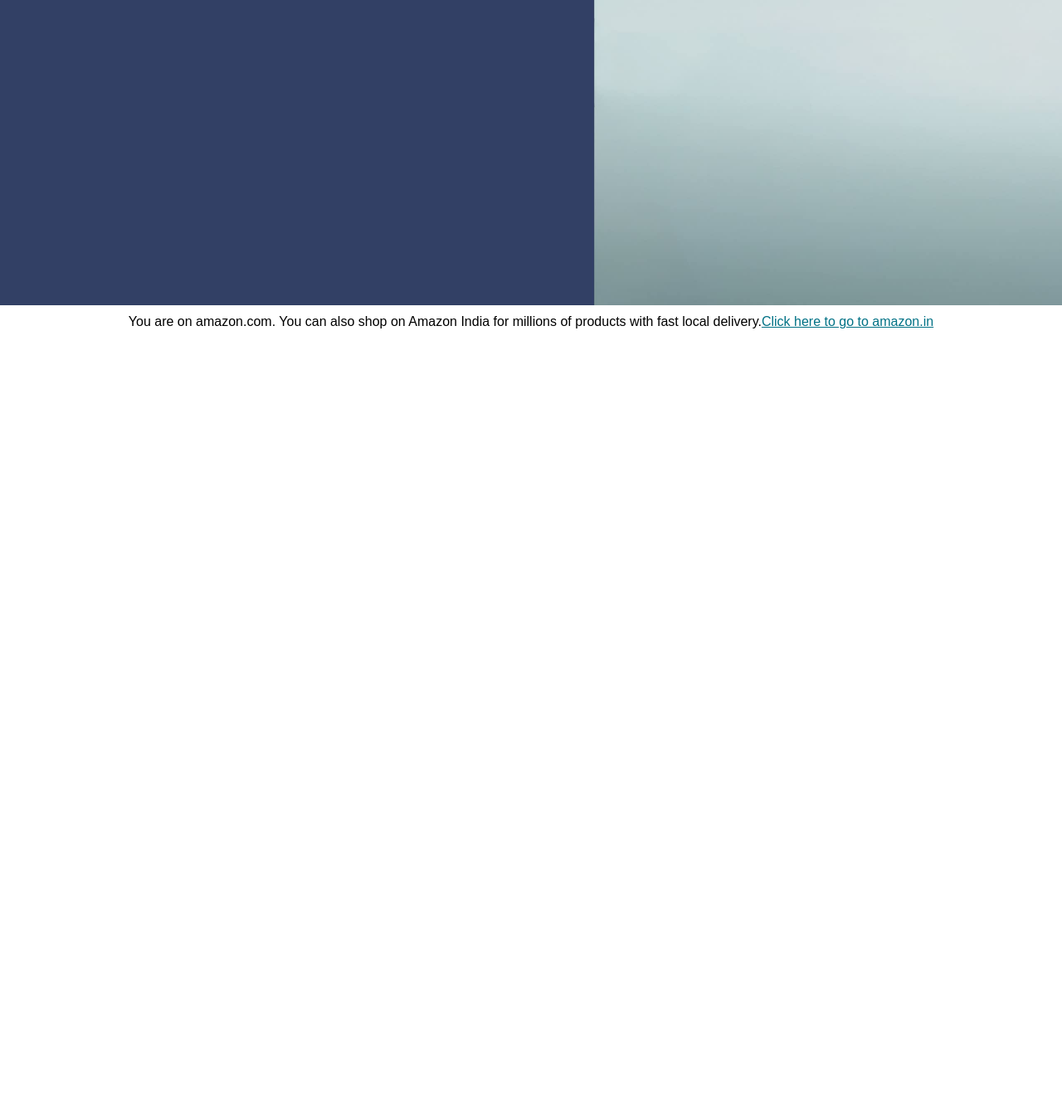
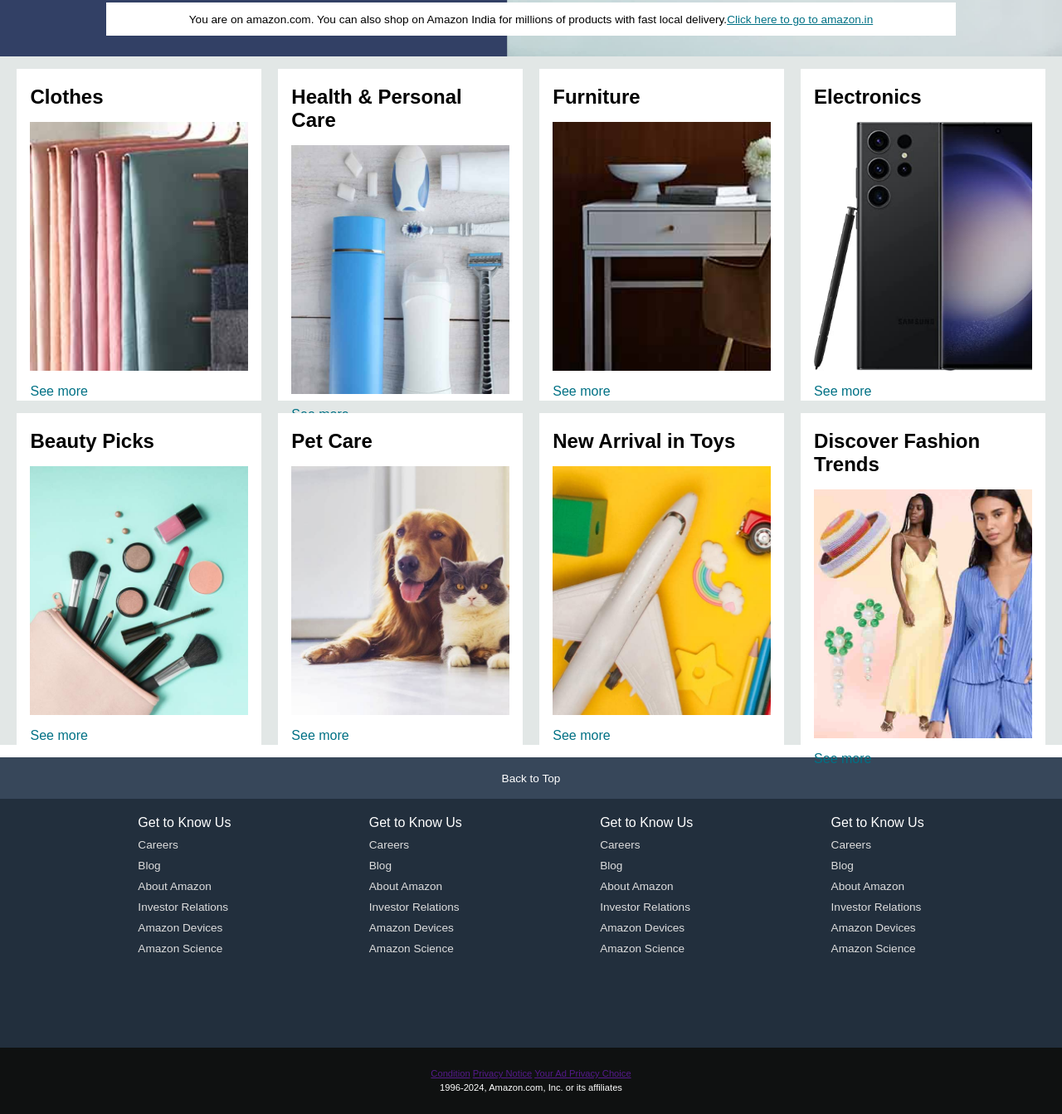
Before and after one commit to rita-sonak/Amazon-Clone, a plain HTML site: page index.html in a window 1280 px wide. Shown: the part 332-1675 px from the top of the page at 83% size. Before the commit the page ends 800 px from the top, so only its background shows below. Drawn offline with Linux system fonts and the light colour scheme.

Commit message:
completed html and css version

```diff
--- a/index.html
+++ b/index.html
@@ -61,7 +61,122 @@
             </div>
          </div>
     </header>
-    <div class="hero-section"></div>
-    <div class="hero-message">You are on amazon.com. You can also shop on Amazon India for millions of products with fast local delivery. <a href=""> Click here to go to amazon.in</a></div>
-</body>
+    <div class="hero-section">
+        <div class="hero-message">
+            You are on amazon.com. You can also shop on Amazon India for millions of products with fast local delivery. <a href=""> Click here to go to amazon.in</a>
+        </div>
+    </div>
+
+    <div class="shop-section">
+        <div class="box">
+            <div class="box-content">
+                <h2>Clothes</h2>
+                <div class="box-img" style=" background-image: url('images/box1_image.jpg');"></div>
+                <p>See more</p>
+            </div>
+        </div>
+        <div class="box">
+            <div class="box-content">
+                <h2>Health & Personal Care</h2>
+                <div class="box-img" style=" background-image: url('images/box2_image.jpg');"></div>
+                <p>See more</p>
+            </div>
+        </div>
+        <div class="box">
+            <div class="box-content">
+                <h2>Furniture</h2>
+                <div class="box-img" style=" background-image: url('images/box3_image.jpg');"></div>
+                <p>See more</p>
+            </div>
+        </div>
+        <div class="box">
+            <div class="box-content">
+                <h2>Electronics</h2>
+                <div class="box-img" style=" background-image: url('images/box4_image.jpg');"></div>
+                <p>See more</p>
+            </div>
+        </div>
+        <div class="box">
+            <div class="box-content">
+                <h2>Beauty Picks</h2>
+                <div class="box-img" style=" background-image: url('images/box5_image.jpg');"></div>
+                <p>See more</p>
+            </div>
+        </div>
+        <div class="box">
+            <div class="box-content">
+                <h2>Pet Care</h2>
+                <div class="box-img" style=" background-image: url('images/box6_image.jpg');"></div>
+                <p>See more</p>
+            </div>
+        </div>
+        <div class="box">
+            <div class="box-content">
+                <h2>New Arrival in Toys</h2>
+                <div class="box-img" style=" background-image: url('images/box7_image.jpg');"></div>
+                <p>See more</p>
+            </div>
+        </div>
+        <div class="box">
+            <div class="box-content">
+                <h2>Discover Fashion Trends</h2>
+                <div class="box-img" style=" background-image: url('images/box8_image.jpg');"></div>
+                <p>See more</p>
+            </div>
+        </div>
+    </div>
+    <footer>
+        <div class="foot-panel1">
+            Back to Top
+        </div>
+        <div class="foot-panel2">
+            <ul>
+                <p>Get to Know Us</p>
+                <a>Careers</a>
+                <a>Blog</a>
+                <a>About Amazon</a>
+                <a>Investor Relations</a>
+                <a>Amazon Devices</a>
+                <a>Amazon Science</a>
+            </ul>
+            <ul>
+                <p>Get to Know Us</p>
+                <a>Careers</a>
+                <a>Blog</a>
+                <a>About Amazon</a>
+                <a>Investor Relations</a>
+                <a>Amazon Devices</a>
+                <a>Amazon Science</a>
+            </ul>
+            <ul>
+                <p>Get to Know Us</p>
+                <a>Careers</a>
+                <a>Blog</a>
+                <a>About Amazon</a>
+                <a>Investor Relations</a>
+                <a>Amazon Devices</a>
+                <a>Amazon Science</a>
+            </ul>
+            <ul>
+                <p>Get to Know Us</p>
+                <a>Careers</a>
+                <a>Blog</a>
+                <a>About Amazon</a>
+                <a>Investor Relations</a>
+                <a>Amazon Devices</a>
+                <a>Amazon Science</a>
+            </ul>
+        </div>
+        <div class="foot-panel3">
+            <div class="pages">
+                <a href="">Condition</a>
+                <a href="">Privacy Notice</a>
+                <a href="">Your Ad Privacy Choice</a>
+            </div>
+            <div class="copyright">
+                1996-2024, Amazon.com, Inc. or its affiliates
+            </div>
+        </div>
+    </footer>
+    </body>
 </html>
--- a/style.css
+++ b/style.css
@@ -136,7 +136,10 @@
 .hero-section{
     background-image: url("images/hero_image.jpg");
     background-size: cover;
-    height: 600px;
+    height: 300px;
+    display: flex;
+    justify-content: center;
+    align-items: flex-end;
 }
 
 .hero-message{
@@ -146,9 +149,95 @@
     display: flex;
     align-items: center;
     justify-content: center;
+    font-size: 0.85rem;
+    width:80%;
+    margin-bottom: 25px;
 
 }
-
 .hero-message a{
     color:#007185;
 }
+
+/** shop section **/
+.shop-section{
+  display:flex;
+  justify-content:space-evenly;
+  background-color: #e2e7e6;
+  flex-wrap: wrap;
+}
+
+.box{
+  /*border: 2px solid black;*/
+  height: 400px;
+  width:23%;
+  background-color: white;
+  padding: 20px 0px 15px;
+  margin-top: 15px;
+}
+
+.box-img{
+
+  height: 300px;
+  background-size: cover;
+  margin-top: 1rem;
+  margin-bottom: 1rem;
+}
+
+.box-content{
+  margin-left: 1rem;
+  margin-right: 1rem;
+}
+
+.box-content p{
+  color:#007185;
+}
+
+/** footer **/
+footer{
+  margin-top: 15px;
+}
+.foot-panel1{
+  background-color: #37475a;
+  color: white;
+  height: 50px;
+  display: flex;
+  justify-content: center;
+  align-items: center;
+  font-size: 0.85rem;
+}
+
+.foot-panel2{
+  background-color:#222f3d;
+  color:white;
+  height: 300px;
+  display: flex;
+  justify-content: space-evenly;
+}
+
+ul{
+  margin-top: 20px;
+}
+
+ul a{
+  display: block;
+  font-size:0.85rem;
+  margin-top: 10px;
+  color:#dddddd;
+}
+
+.foot-panel3{
+  background-color: #0f1111;
+  color: white;
+  height: 80px;
+  font-size: 0.7rem;
+  text-align: center;
+}
+
+.pages{
+
+  padding-top: 25px;
+}
+
+.copyright{
+  padding-top: 5px;
+}
```
